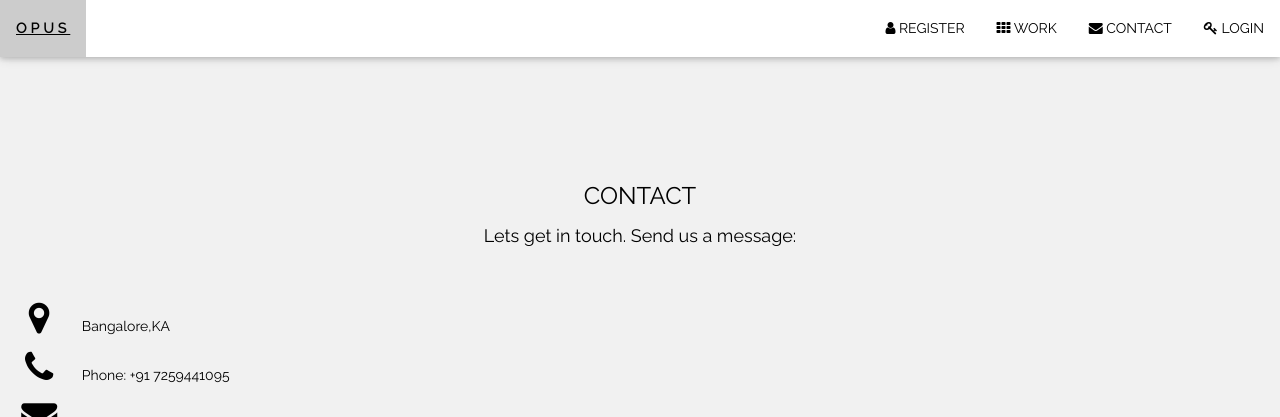
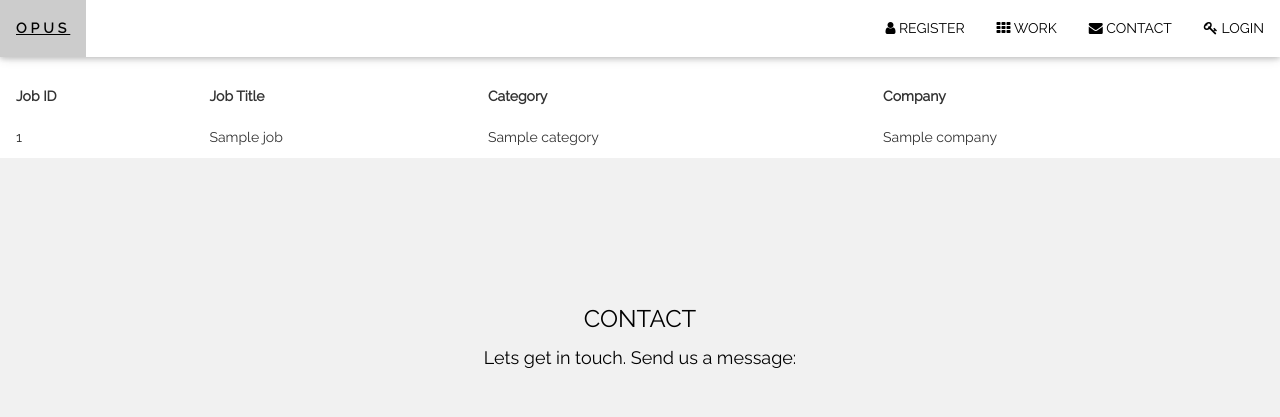
Before and after one commit to Pythonista7/DBMSJL, a Django app: template templates/job_listing.html in a window 1280 px wide. Shown: the top 417 px of the page. Run offline with Django 3.2, Linux system fonts and the light colour scheme; the template is opened without the code that fills it: most values are stand-ins (such as "Sample title", 1, 10 or a date in 2020); data that the repository does not hold is empty; some libraries are stand-ins or nearby versions.

Commit message:
commit 4 Added listing of jobs to ui.

```diff
--- a/NYCJobs/urls.py
+++ b/NYCJobs/urls.py
@@ -15,10 +15,12 @@
 """
 from django.contrib import admin
 from django.urls import path,include
-from .views import opus_home
+from .views import opus_home,global_job_list
+from django.http import HttpResponse
 
 urlpatterns = [
     path('',opus_home),
+    path('work/',global_job_list),
 	path('register/',include('jobexp.urls')),
     path('login/',include('loginApp.urls')),
     path('admin/', admin.site.urls),
--- a/NYCJobs/views.py
+++ b/NYCJobs/views.py
@@ -1,4 +1,9 @@
 from django.shortcuts import render,redirect
+from jobexp.models import Jobs
 
 def opus_home(request):
     return render(request,"index.html")
+
+def global_job_list(request):
+    joblist=Jobs.objects.all()
+    return render(request,"job_listing.html",{"joblist":joblist})
--- a/jobexp/admin.py
+++ b/jobexp/admin.py
@@ -7,4 +7,6 @@
 admin.site.register(Company)
 admin.site.register(Recuiter)
 admin.site.register(ApplicantProfile)
-admin.site.register()
+admin.site.register(ApplicantEdu)
+admin.site.register(ApplicantExp)
+admin.site.register(ApplicantSkills)
--- a/jobexp/views.py
+++ b/jobexp/views.py
@@ -22,8 +22,8 @@
     form=PostJobForm(request.POST or None)
     if form.is_valid():
         form.save()
-        #form=PostJobForm()
-        redirect('register_home_view')
+        form=PostJobForm()
+        #redirect('register_home_view')
     context={'form':form}
     return render(request,"forms/create_job.html",context)
 
--- a/templates/base.html
+++ b/templates/base.html
@@ -37,7 +37,7 @@
     <!-- Right-sided navbar links -->
     <div class="w3-right w3-hide-small">
       <a href="/register" class="w3-bar-item w3-button"><i class="fa fa-user"></i> REGISTER</a>
-      <a href="#work" class="w3-bar-item w3-button"><i class="fa fa-th"></i> WORK</a>
+      <a href="/work" class="w3-bar-item w3-button"><i class="fa fa-th"></i> WORK</a>
       <a href="#contact" class="w3-bar-item w3-button"><i class="fa fa-envelope"></i> CONTACT</a>
       <a href="/login" class="w3-bar-item w3-button"><i class="fa fa-key"></i> LOGIN</a>
     </div>
--- a/templates/job_listing.html
+++ b/templates/job_listing.html
@@ -3,6 +3,21 @@
 
 {% block content %}
 
-<p> list of all jobs here </p>
+<br><br><br>
+<table class="w3-table">
+    <tr>
+        <th>Job ID</th>
+        <th>Job Title</th>
+        <th>Category</th>
+        <th>Company</th>
+
+
+    </tr>
+{% for job in joblist %}
+    <tr>
+        <td>    {{ job.job_id }} </td> <td> {{ job.title }} </td> <td> {{ job.category }} </td> <td> {{ job.company.company_name }} </td>
+    </tr>
+{% endfor %}
+</table>
 
 {% endblock %}
```
Also changed, not shown: jobexp/urls.py (+6 -1 lines), jobexp/models.py (line endings or trailing spaces).
